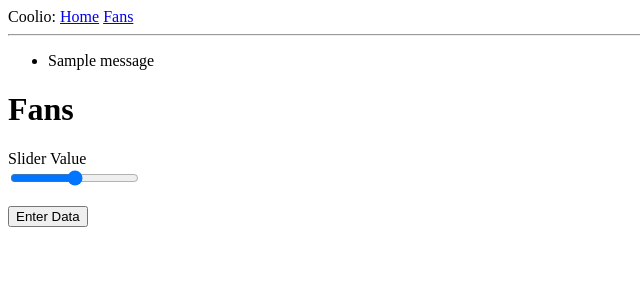
After one commit to dmcgrandle/coolio, a Flask app: page /fans in a window 1280 px wide. The commit adds this page. Shown: the top 300 px of the page, without its empty margins (0-640 px from the left). Run offline with Flask 3, Linux system fonts and the light colour scheme; one stand-in notice (Sample message) is shown.

Commit message:
added flash to display slider_val

```diff
--- /dev/null
+++ b/app/forms.py
@@ -0,0 +1,7 @@
+from flask_wtf import FlaskForm
+from wtforms import DecimalRangeField, validators, SubmitField
+from wtforms.validators import DataRequired
+
+class FansForm(FlaskForm):
+    slider_val = DecimalRangeField('Slider Value', validators=[DataRequired()])
+    submit = SubmitField('Enter Data')
--- a/app/routes.py
+++ b/app/routes.py
@@ -1,5 +1,6 @@
-from flask import render_template
+from flask import render_template, flash, redirect, url_for
 from app import app
+from app.forms import FansForm
 
 @app.route('/')
 @app.route('/index')
@@ -10,3 +11,12 @@ def index():
         {'name': 'By Dreamwall', 'tempF': '72'},
     ]
     return render_template('index.html', temps=temps)
+
+@app.route('/fans', methods=['GET', 'POST'])
+def fans():
+    form = FansForm()
+    if form.validate_on_submit():
+        flash('New data in slider {}'.format(
+            form.slider_val.data))
+        return redirect(url_for('index'))
+    return render_template('fans.html', title='Fans!', form=form)
--- a/app/templates/base.html
+++ b/app/templates/base.html
@@ -4,8 +4,20 @@
       <title>Coolio!</title>
     </head>
     <body>
-        <div>Coolio: <a href="/index">Home</a></div>
+        <div>Coolio:
+          <a href="{{ url_for('index') }}">Home</a>
+          <a href="{{ url_for('fans') }}">Fans</a>
+        </div>
         <hr>
+        {% with messages = get_flashed_messages() %}
+        {% if messages %}
+        <ul>
+            {% for message in messages %}
+            <li>{{ message }}</li>
+            {% endfor %}
+        </ul>
+        {% endif %}
+        {% endwith %}
         {% block content %}{% endblock %}
     </body>
 </html>
--- /dev/null
+++ b/app/templates/fans.html
@@ -0,0 +1,16 @@
+{% extends "base.html" %}
+
+{% block content %}
+    <h1>Fans</h1>
+    <form action="" method="post" novalidate>
+        {{ form.hidden_tag() }}
+        <p>
+            {{ form.slider_val.label }}<br>
+            {{ form.slider_val(min=20) }}<br>
+            {% for error in form.slider_val.errors %}
+            <span style="color: red;">[{{ error }}]</span>
+            {% endfor %}
+        </p>
+        <p>{{ form.submit() }}</p>
+    </form>
+{% endblock %}
--- a/config.py
+++ b/config.py
@@ -1,4 +1,4 @@
 import os
 
 class Config:
-    SECRET_KEY = os.environ.get('SECRET_KEY') or 'you-will-never-guess'
+    SECRET_KEY = os.environ.get('SECRET_KEY') or 'my-super-secret-key'
```
